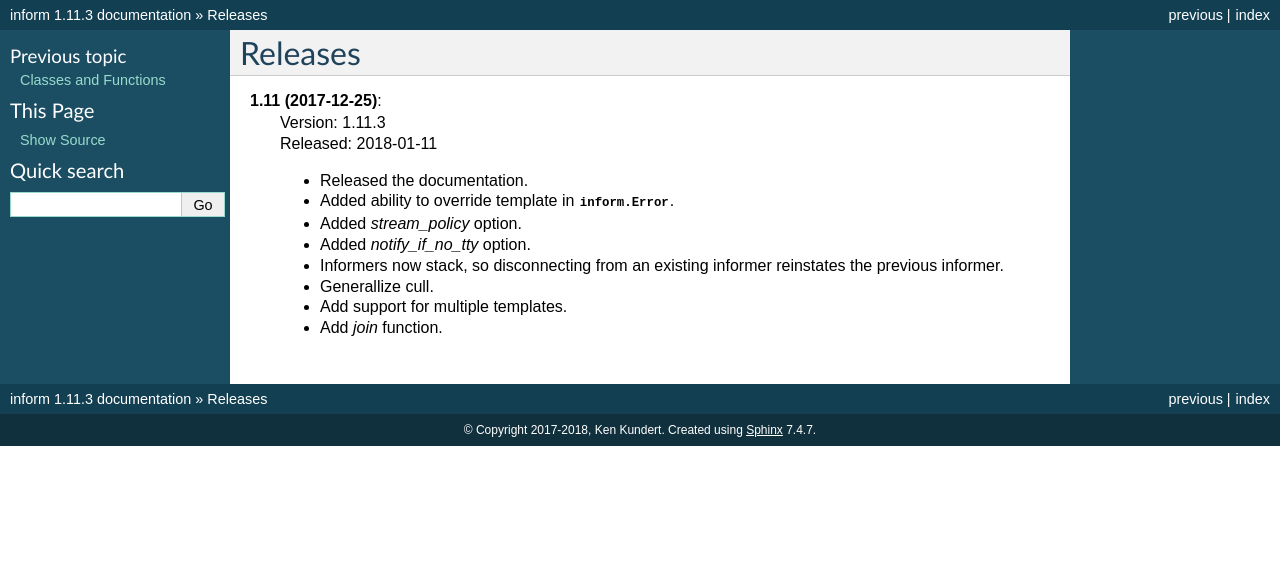
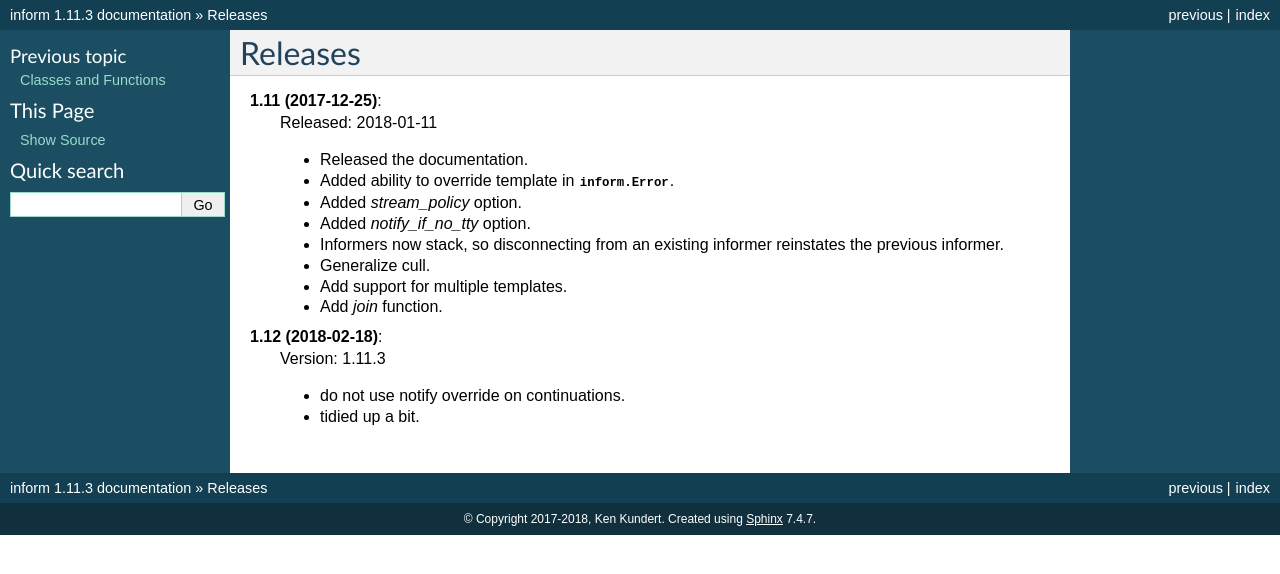
Before and after one commit to KenKundert/inform, a Sphinx documentation site: the page built from doc/releases.rst, in a window 1280 px wide. Shown: the top 574 px of the page. Built offline with Sphinx 7.4.7, drawn with Linux system fonts in a browser that asks for light colours.

```diff
--- a/doc/releases.rst
+++ b/doc/releases.rst
@@ -11,6 +10,12 @@ Releases
     - Added *notify_if_no_tty* option.
     - Informers now stack, so disconnecting from an existing informer reinstates
       the previous informer.
-    - Generallize cull.
+    - Generalize cull.
     - Add support for multiple templates.
     - Add *join* function.
+
+**1.12 (2018-02-18)**:
+    | Version: 1.11.3
+
+    - do not use notify override on continuations.
+    - tidied up a bit.
--- a/setup.py
+++ b/setup.py
@@ -19,7 +19,7 @@ setup(
     long_description=readme,
     author="Ken Kundert",
     author_email='inform@nurdletech.com',
-    url='http://nurdletech.com/linux-utilities/inform',
+    url='https://inform.readthedocs.io',
     download_url='https://github.com/kenkundert/inform/tarball/master',
     license='GPLv3+',
     zip_safe=True,
```
Also changed, not shown: other parts of doc/releases.rst (+0 -1 lines).
